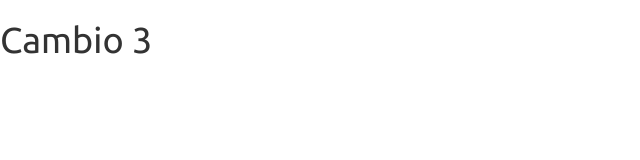
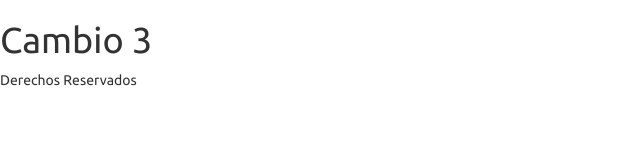
Before and after one commit to cesar63549/practicaConflictos, a plain HTML site: page index.html in a window 1280 px wide. Shown: the whole page, without its empty margins (0-640 px from the left). Drawn offline with Linux system fonts and the light colour scheme.

Commit message:
Se agrego footer

```diff
--- a/index.html
+++ b/index.html
@@ -11,4 +11,5 @@
 <body>
 	<h1>Cambio 3</h1>
 </body>
+	<footer>Derechos Reservados</footer>
 </html>
```
Also changed, not shown: 1 other file.
